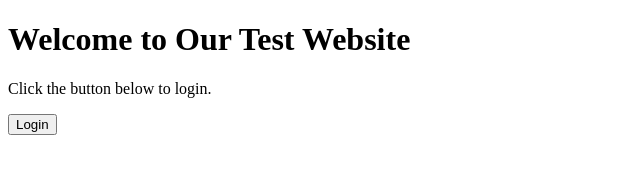
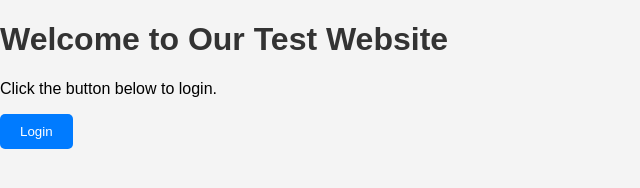
Before and after one commit to Kaialogen/Project-Darkweb-Website, a website: page public/index.html in a window 1280 px wide. Shown: the whole page, without its empty margins (0-640 px from the left). Drawn offline with Linux system fonts and the light colour scheme.

Commit message:
basic css

```diff
--- /dev/null
+++ b/public/css/style.css
@@ -0,0 +1,23 @@
+body {
+    font-family: Arial, sans-serif;
+    margin: 0;
+    padding: 0;
+    background-color: #f4f4f4;
+}
+
+h1 {
+    color: #333;
+}
+
+button {
+    background-color: #007bff;
+    color: white;
+    padding: 10px 20px;
+    border: none;
+    border-radius: 5px;
+    cursor: pointer;
+}
+
+button:hover {
+    background-color: #0056b3;
+}
--- a/public/index.html
+++ b/public/index.html
@@ -3,6 +3,7 @@
 <head>
     <meta charset="UTF-8">
     <meta name="viewport" content="width=device-width, initial-scale=1.0">
+    <link rel="stylesheet" href="css/style.css">
     <title>Welcome</title>
 </head>
 <body>
```
Also changed, not shown: public/dashboard.html (+1 -0 lines), public/login.html (+1 -0 lines).
